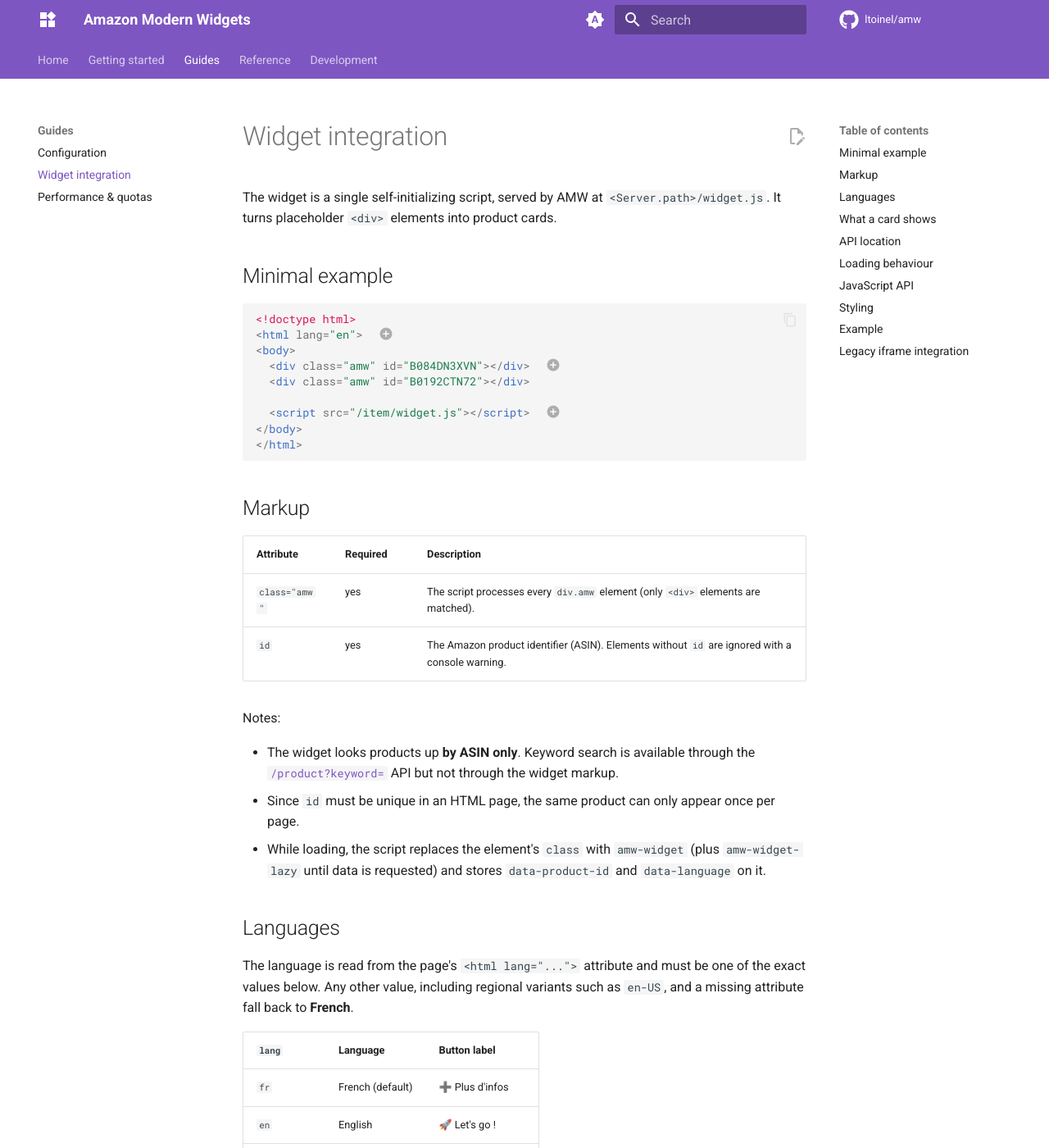
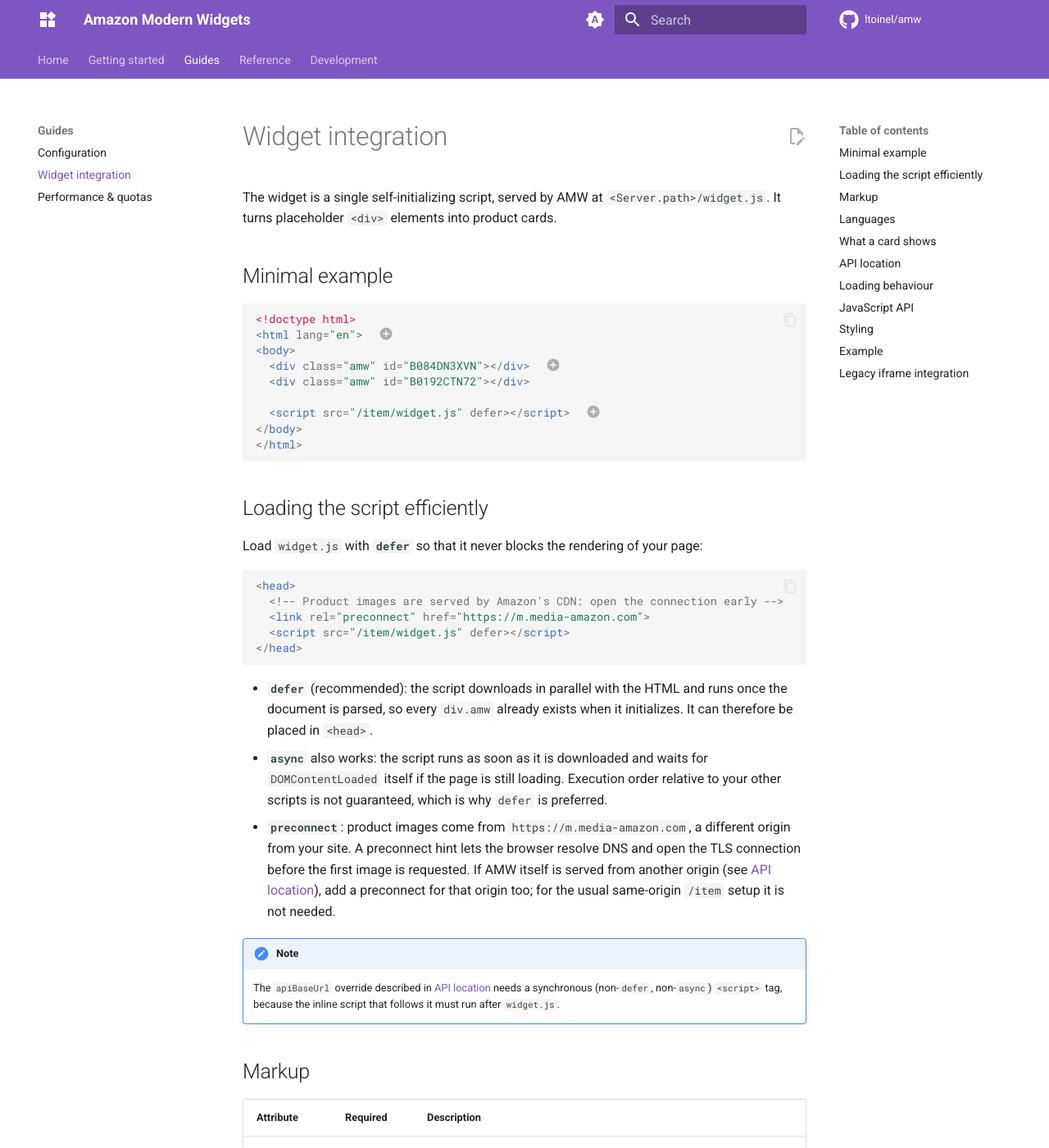
Before and after one commit to ltoinel/amw, an MkDocs documentation site: the page built from docs/widget.md, in a window 1280 px wide and 1400 px high. Shown: the whole window at 82% size. Built offline with MkDocs 1.6.1 and Material for MkDocs 9.7.7, drawn with Linux system fonts in a browser that asks for light colours; comment, search, counter and statistics services are not loaded.

Commit message:
docs(widget): recommend defer loading and a preconnect hint
Recommend loading widget.js with defer (async also works) and adding a
preconnect hint for Amazon's image CDN, and note that the apiBaseUrl
override still needs a synchronous script tag.

Closes #143

Co-Authored-By: Claude Opus 5.5 (1M context) <noreply@anthropic.com>

````diff
--- a/docs/widget.md
+++ b/docs/widget.md
@@ -12,7 +12,7 @@ The widget is a single self-initializing script, served by AMW at
   <div class="amw" id="B084DN3XVN"></div>  <!-- (2)! -->
   <div class="amw" id="B0192CTN72"></div>
 
-  <script src="/item/widget.js"></script>  <!-- (3)! -->
+  <script src="/item/widget.js" defer></script>  <!-- (3)! -->
 </body>
 </html>
 ```
@@ -20,6 +20,37 @@ The widget is a single self-initializing script, served by AMW at
 1.  The `lang` attribute of `<html>` selects the widget language, see [Languages](#languages).
 2.  One `<div>` per product: `class="amw"` and the product **ASIN** as `id`.
 3.  Load the script once per page, from your AMW server (here proxied under `/item`).
+    See [Loading the script efficiently](#loading-the-script-efficiently) for the
+    recommended `defer` attribute.
+
+## Loading the script efficiently
+
+Load `widget.js` with **`defer`** so that it never blocks the rendering of your page:
+
+```html
+<head>
+  <!-- Product images are served by Amazon's CDN: open the connection early -->
+  <link rel="preconnect" href="https://m.media-amazon.com">
+  <script src="/item/widget.js" defer></script>
+</head>
+```
+
+- **`defer`** (recommended): the script downloads in parallel with the HTML and runs
+  once the document is parsed, so every `div.amw` already exists when it initializes.
+  It can therefore be placed in `<head>`.
+- **`async`** also works: the script runs as soon as it is downloaded and waits for
+  `DOMContentLoaded` itself if the page is still loading. Execution order relative to
+  your other scripts is not guaranteed, which is why `defer` is preferred.
+- **`preconnect`**: product images come from `https://m.media-amazon.com`, a different
+  origin from your site. A preconnect hint lets the browser resolve DNS and open the TLS
+  connection before the first image is requested. If AMW itself is served from another
+  origin (see [API location](#api-location)), add a preconnect for that origin too; for
+  the usual same-origin `/item` setup it is not needed.
+
+!!! note
+    The `apiBaseUrl` override described in [API location](#api-location) needs a
+    synchronous (non-`defer`, non-`async`) `<script>` tag, because the inline script
+    that follows it must run after `widget.js`.
 
 ## Markup
 
````
